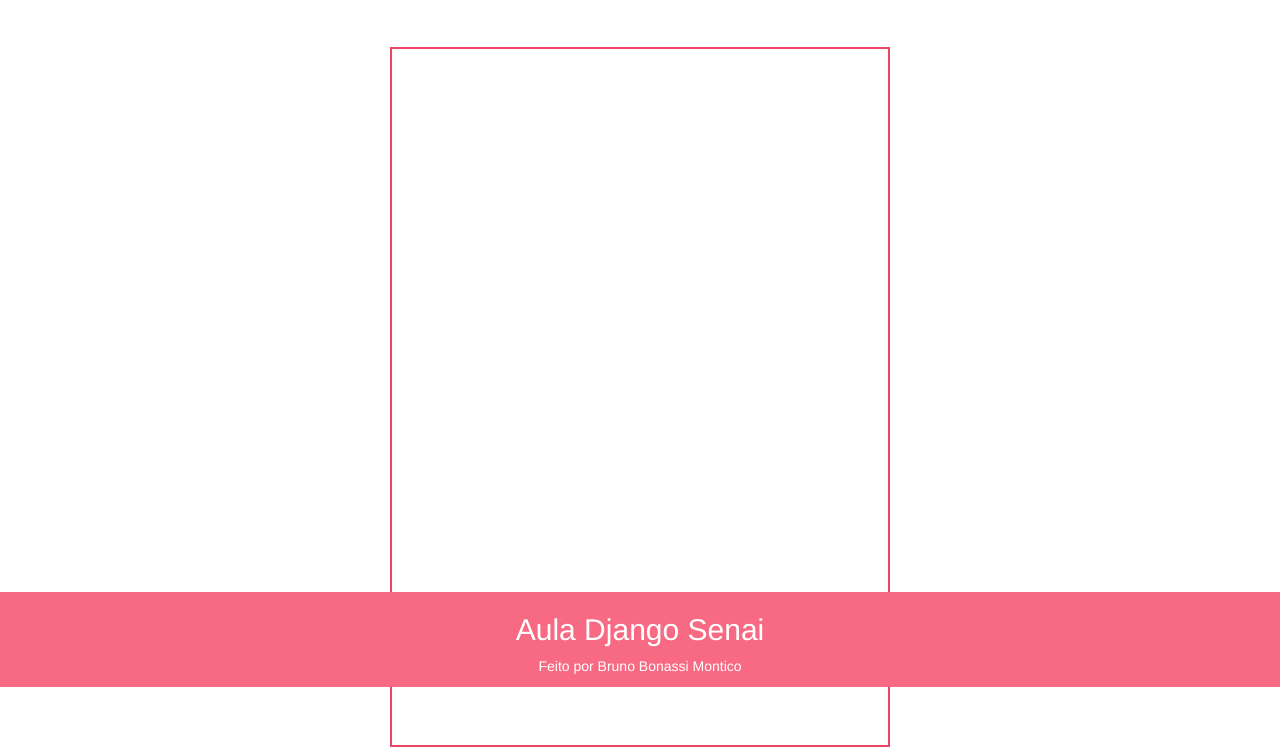
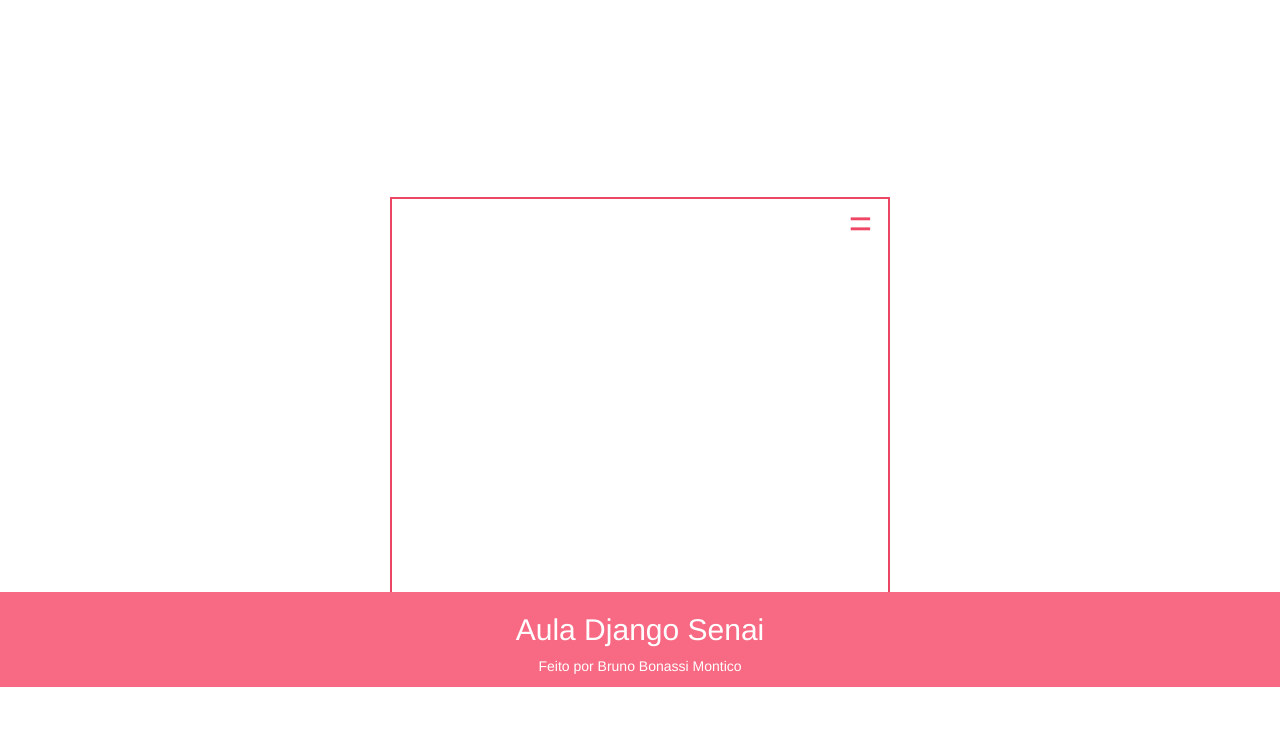
Before and after one commit to BrunoBmontico/aulaDjango, a Django app: template mycontacts/templates/mycontacts/contact_content.html in a window 1280 px wide. Shown: the part 113-860 px from the top of the page. Run offline with Django 5.2, Linux system fonts and the light colour scheme; the template is opened without the code that fills it, so the values that code supplies are empty; some libraries are stand-ins or nearby versions.

Commit message:
mudança dos botoes

```diff
--- a/mycontacts/static/css/contact.css
+++ b/mycontacts/static/css/contact.css
@@ -18,16 +18,70 @@
 #contact{
     border: 2px solid #EB4764;
     width: 500px;
-    height: 700px;
+    height: 400px;
+
+    display: flex;
+    flex-direction: column;
+    gap: 10px
+}
+
+.container-btn{
+
+	width: 100%;
+    display: flex;
+    justify-content: flex-end;
+    padding: 5px;
+}
+
+#btn-show{
+    font-size: 40px;
+	background-color: transparent;
+	color: #EE4664;
+	border: none;
+	width: 45px;
+	height: 40px;
 
     display: flex;
     align-items: center;
+    justify-content: center;
+    z-index: 1;
+}
+
+#btn-show:hover{
+	background-color: #ffe6ea;
+    transition: .2s;
+}
+
+#container-box-btn{
+    position: absolute;
+    padding-top: 45px;
+    gap: 5px;
+}
+
+.box-open{
+    display: flex;
+    flex-direction: column;
+}
+
+.box-closed{
+    display:none;
+}
+
+
+.btn-box{
+    color: #EE4664;
+    background-color: transparent;
+    border: none;
+    width: 50px;
+    height: 30px;
+}
+
+.btn-box:hover{
+    box-shadow: inset 0px 0px 0px 1px #EE4664;
 }
 
 #infos-container{
     width: 100%;
-    height: 550px;
-
     display: flex;
     justify-content: center;
 }
@@ -35,7 +89,6 @@
 #infos{
     list-style: none;
     display: flex;
-
     flex-direction: column;
     align-items: center;
     gap: 30px
@@ -43,7 +96,6 @@
 
 #name{
     font-size: 50px;
-    margin-top: 40px;
     margin-bottom: 20px
 }
 
--- a/mycontacts/static/css/show.css
+++ b/mycontacts/static/css/show.css
@@ -5,32 +5,6 @@ html{
 	font-size: 50px;
 	color: #303030;
 	text-decoration: none;
-}
-
-.container-btn{
-	width: 100%;
-	height: 30px;
-	display: flex;
-	justify-content: center;
-	align-items: center;
-	gap: 10px;
-}
-
-.btn-show{
-	margin-top: 30px;
-	background-color: #EE4664;
-	color: #fff;
-	border: none;
-	border-radius: 5px;
-	width: 60px;
-	height: 30px;
-}
-
-.btn-show:hover{
-	border: 1.5px solid #EE4664;
-	background-color: transparent;
-	color: #F86A83;
-	transition: .2s
 }
 
 .grid {
--- /dev/null
+++ b/mycontacts/static/js/contact_content.js
@@ -0,0 +1,12 @@
+const btnShow = document.getElementById('btn-show');
+const btnBox = document.getElementById('container-box-btn');
+
+btnShow.addEventListener('click', function(){
+    if(btnBox.classList.contains('box-closed')){
+        btnBox.classList.remove('box-closed');
+        btnBox.classList.add('box-open');
+    }else if (btnBox.classList.contains('box-open')){
+        btnBox.classList.remove('box-open');
+        btnBox.classList.add('box-closed');
+    }
+});
--- a/mycontacts/templates/mycontacts/background.html
+++ b/mycontacts/templates/mycontacts/background.html
@@ -20,6 +20,7 @@
 
     <script type="text/javascript" src="{% static 'js/show.js' %}"></script>
     <script type="text/javascript" src="{% static 'js/add.js' %}"></script>
+    <script type="text/javascript" src="{% static 'js/contact_content.js' %}" defer></script>
 
     <title> My Contacts </title>
 
--- a/mycontacts/templates/mycontacts/contact_content.html
+++ b/mycontacts/templates/mycontacts/contact_content.html
@@ -4,6 +4,16 @@
 {% block content %}
     <div id="contact-container">
         <div id="contact">
+            <div class="container-btn">
+                <button id="btn-show">=</button>
+
+                <div id="container-box-btn" class="box-closed">
+                    <button class="btn-box">Editar</button>
+                    <button class="btn-box">excluir</button>
+                </div>
+            </div>
+
+
             <div id="infos-container">
                 <ul id="infos">
                     <li id="name">{{contact.name}}</li>
--- a/mycontacts/templates/mycontacts/show.html
+++ b/mycontacts/templates/mycontacts/show.html
@@ -12,10 +12,6 @@
             <div class="relation">{{ contact.relation }}</div>
             <div class="phone">{{ contact.phone }}</div>
             <div class="email"><a href='{{ contact.email }}' id="email-link">{{ contact.email }}</a> </div>
-            <div class="container-btn">
-                <button class="btn-show">editar</button>
-                <button class="btn-show">remover</button>
-            </div>
         </div>
     </li>
     {%  endfor %}
```
